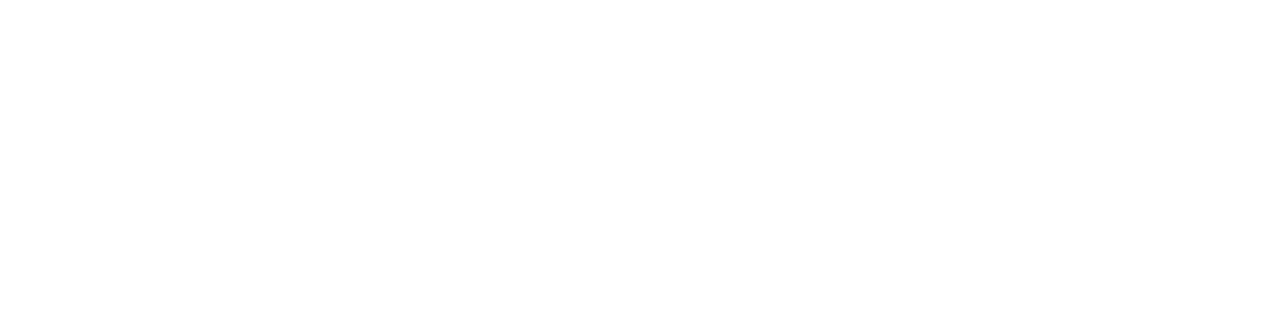
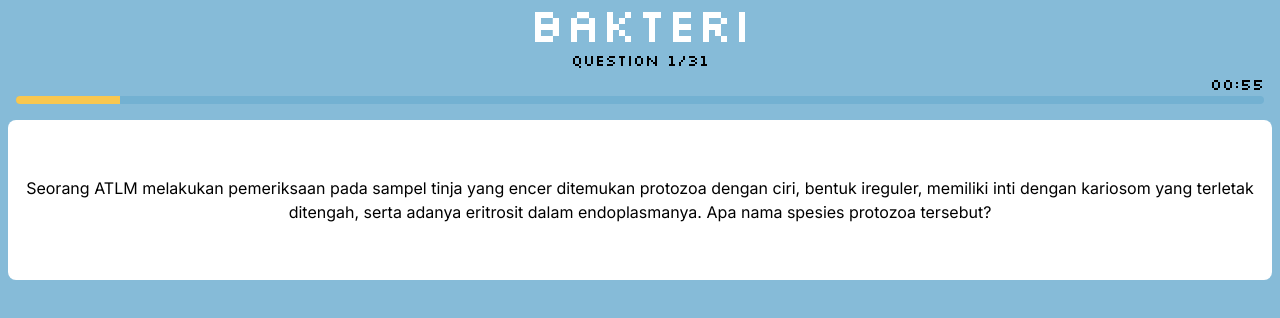
Before and after one commit to ibldzn/quizapp, a React (Vite) app: page /categories/bakteri in a window 1280 px wide. Before the commit this address had no page. Shown: the top 318 px of the page. Built offline with nearby package versions, Linux system fonts and the light colour scheme.

Commit message:
feat: quiz page

```diff
--- a/src/App.tsx
+++ b/src/App.tsx
@@ -2,6 +2,7 @@
 import { Categories } from "./pages/Categories";
 import { Home } from "./pages/Home";
 import { BrowserRouter as Router, Routes, Route } from "react-router-dom";
+import { Quiz } from "./pages/Quiz";
 
 function App() {
   return (
@@ -10,6 +11,7 @@
         <Routes>
           <Route path="/" element={<Home />} />
           <Route path="/categories" element={<Categories />} />
+          <Route path="/categories/:category" element={<Quiz />} />
         </Routes>
       </Router>
     </QuestionsProvider>
--- a/src/components/Category.tsx
+++ b/src/components/Category.tsx
@@ -7,7 +7,7 @@
 export const Category = ({ category }: ICategoryProps) => {
   return (
     <Link
-      to={`/${category}`}
+      to={`/categories/${category}`}
       className="flex flex-col justify-center items-center bg-[#73B1D2] w-full sm:w-[calc(50%_-_2rem)] p-4 rounded-lg"
     >
       <img
--- /dev/null
+++ b/src/components/Timer.tsx
@@ -0,0 +1,56 @@
+import { useEffect, useState } from "react";
+
+const formatTime = (timeMs: number) => {
+  const minutes = Math.floor(timeMs / 1000 / 60)
+    .toString()
+    .padStart(2, "0");
+  const seconds = Math.floor((timeMs / 1000) % 60)
+    .toString()
+    .padStart(2, "0");
+
+  return `${minutes}:${seconds}`;
+};
+
+export interface ITimerProps {
+  durationMs: number;
+  onTimeUp?: () => void;
+}
+
+const ProgressBar = ({ progress }: { progress: number }) => {
+  return (
+    <div className="relative w-full h-2 bg-[#73B1D2] rounded-lg overflow-hidden">
+      <div
+        className="absolute top-0 left-0 h-full bg-[#F9C74F] transition-[width] ease-linear"
+        style={{ width: `${100 - progress}%` }}
+      ></div>
+    </div>
+  );
+};
+
+export const Timer = ({ durationMs, onTimeUp }: ITimerProps) => {
+  const [timeLeft, setTimeLeft] = useState(durationMs);
+
+  useEffect(() => {
+    const interval = setInterval(() => {
+      setTimeLeft((prevTimeLeft) => {
+        if (prevTimeLeft === 0) {
+          onTimeUp?.();
+          return prevTimeLeft;
+        }
+
+        return prevTimeLeft - 1000;
+      });
+    }, 1000);
+
+    return () => clearInterval(interval);
+  }, [onTimeUp]);
+
+  return (
+    <div className="flex flex-col w-full h-full px-4">
+      <div className="font-silkscreen text-md text-end">
+        {formatTime(timeLeft)}
+      </div>
+      <ProgressBar progress={(timeLeft / durationMs) * 100} />
+    </div>
+  );
+};
--- /dev/null
+++ b/src/pages/Quiz.tsx
@@ -0,0 +1,37 @@
+import { useNavigate, useParams } from "react-router-dom";
+import { Timer } from "../components/Timer";
+import { useQuestions } from "../context/Question";
+import { useState } from "react";
+
+export const Quiz = () => {
+  const navigate = useNavigate();
+  const questions = useQuestions();
+  const { category } = useParams();
+  const [questionNumber, setQuestionNumber] = useState(0);
+
+  if (!category) {
+    navigate("/categories");
+    return null;
+  }
+
+  const activeQuestions = questions[category];
+
+  return (
+    <div className="flex flex-col items-center w-screen h-screen bg-[#86BBD8]">
+      <h1 className="text-3xl sm:text-5xl text-center font-silkscreen text-white">
+        {category}
+      </h1>
+      <span className="font-silkscreen text-center">
+        Question {questionNumber + 1}/{activeQuestions.length}
+      </span>
+      <div className="w-full h-auto">
+        <Timer durationMs={60000} />
+      </div>
+      <div className="flex flex-col justify-center items-center bg-white w-[calc(100%_-_1rem)] m-4 p-4 rounded-lg h-1/5">
+        <span className="font-inter text-center overflow-auto">
+          {activeQuestions[questionNumber].question}
+        </span>
+      </div>
+    </div>
+  );
+};
```
